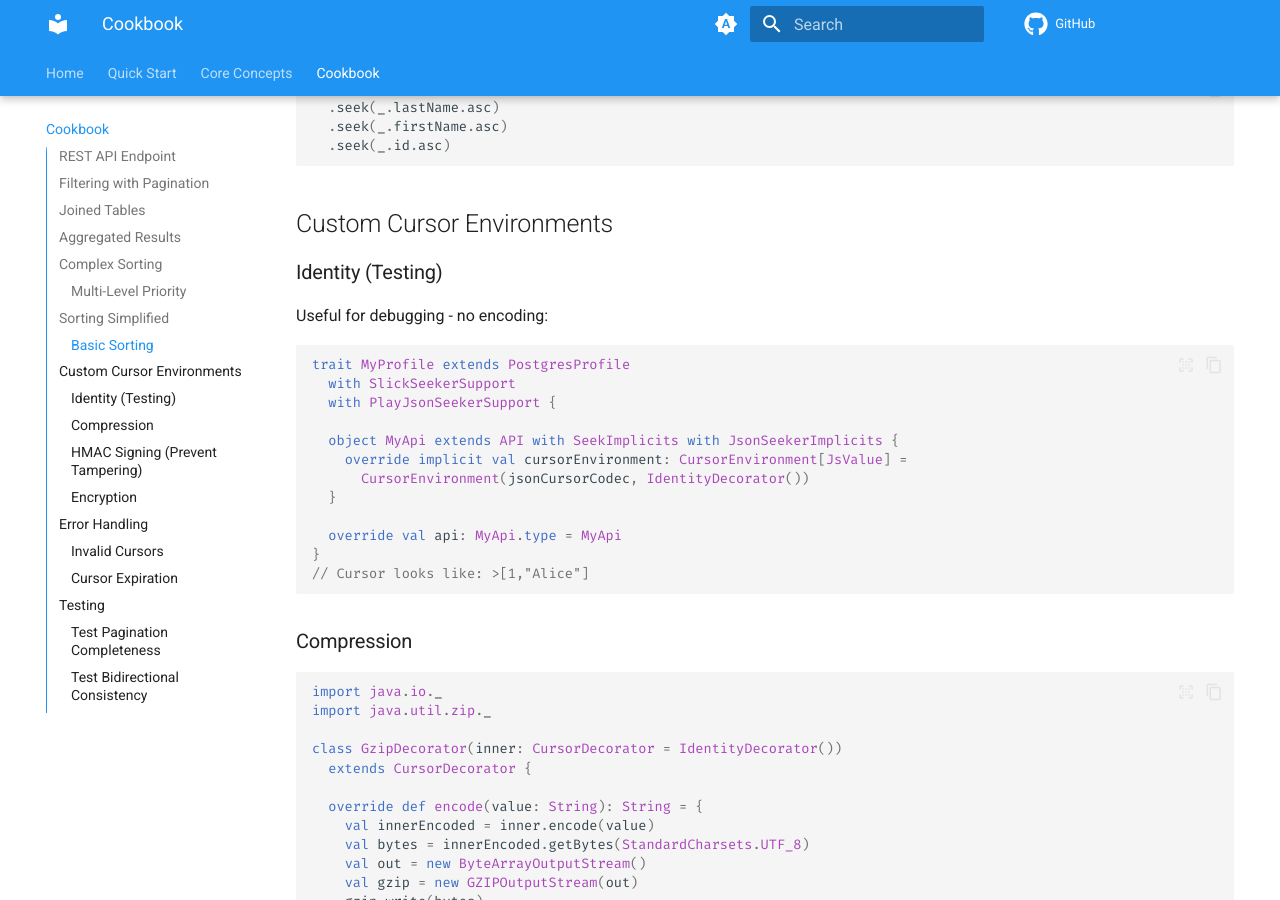
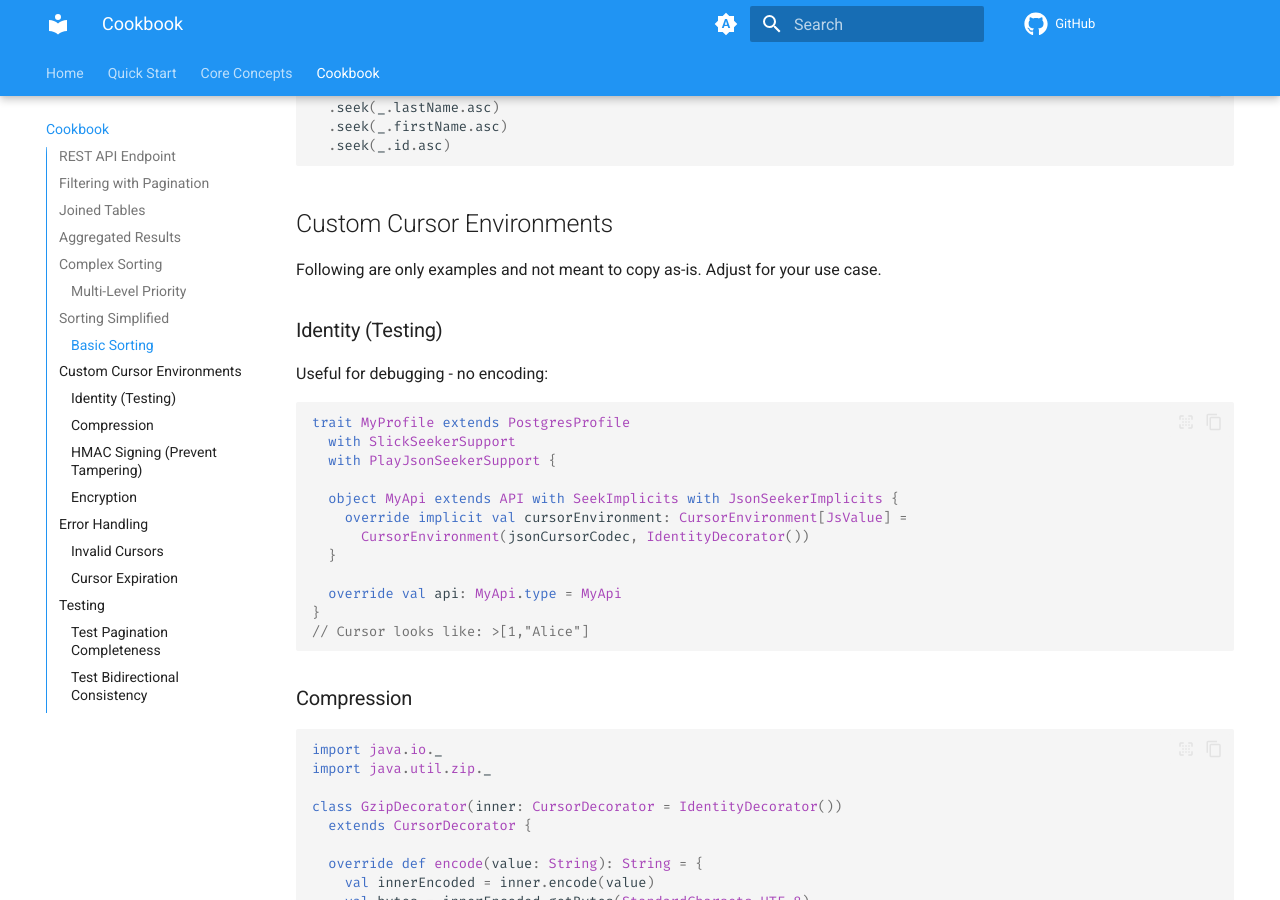
Before and after one commit to DevNico/slick-seeker, an MkDocs documentation site: the page built from docs/docs/cookbook.md, in a window 1280 px wide and 900 px high, scrolled down 2871 px. Built offline with MkDocs 1.6.1 and Material for MkDocs 9.7.7, drawn with Linux system fonts in a browser that asks for light colours; comment, search, counter and statistics services are not loaded.

````diff
--- a/docs/docs/cookbook.md
+++ b/docs/docs/cookbook.md
@@ -184,6 +184,8 @@
 ```
 
 ## Custom Cursor Environments
+
+Following are only examples and not meant to copy as-is. Adjust for your use case.
 
 ### Identity (Testing)
 
````
Also changed, not shown: docs/docs/concepts.md (+5 -0 lines), docs/docs/index.md (+2 -0 lines), docs/docs/quickstart.md (+1 -0 lines).
